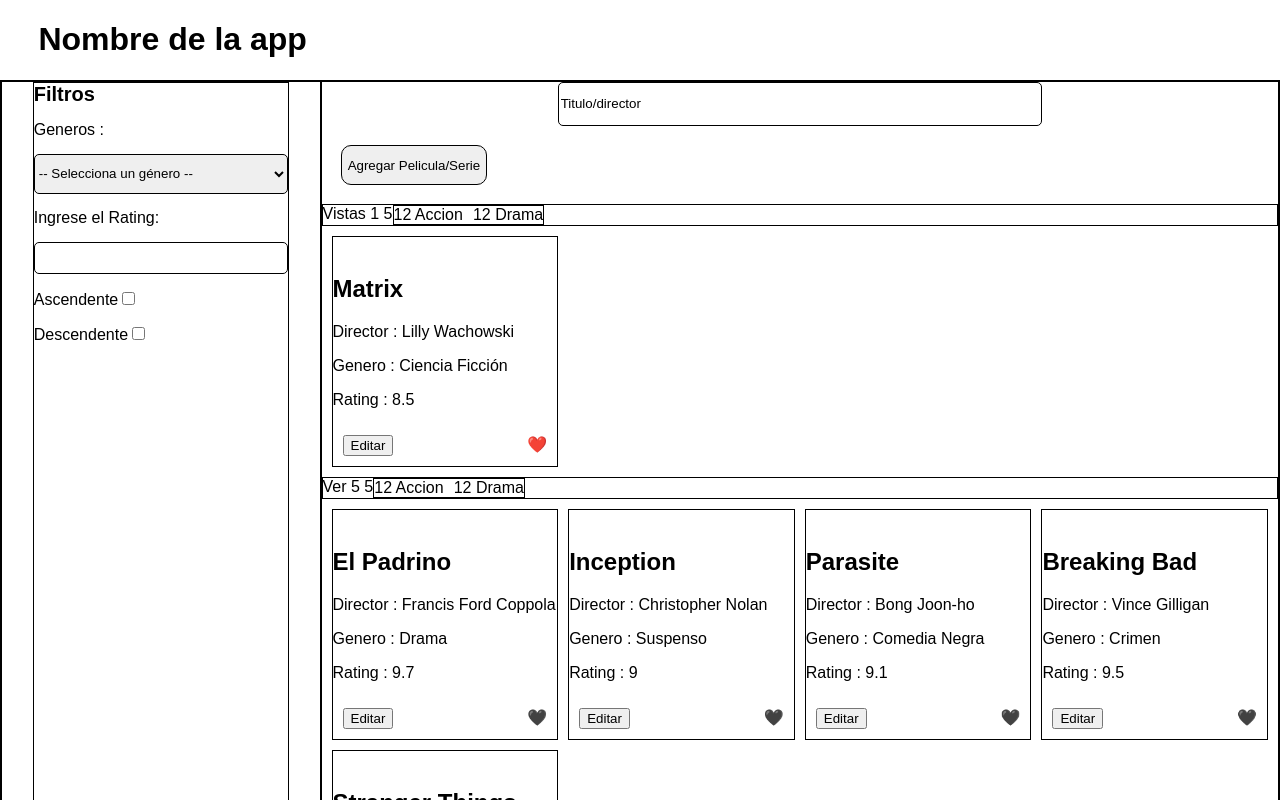
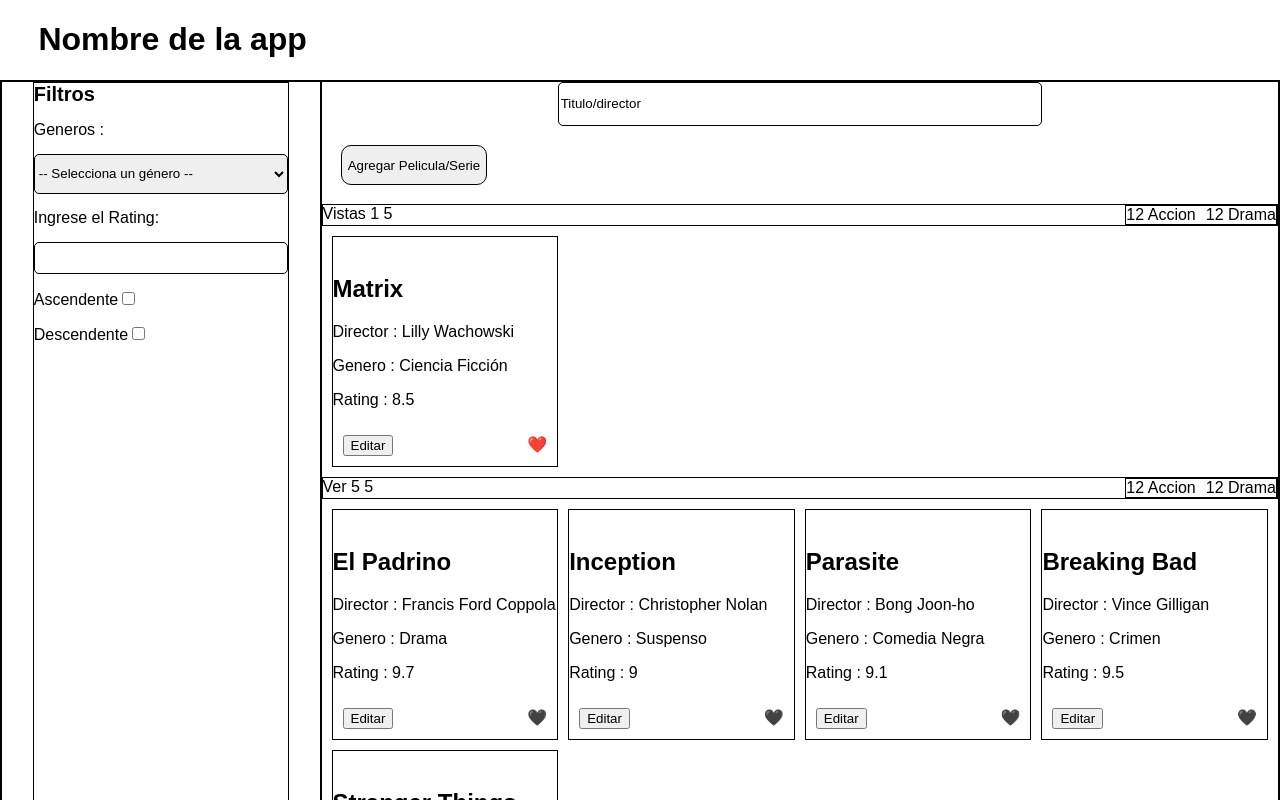
Before and after one commit to Diiegorios46/-1proyect-react-PWA, a React (Vite) app in the folder proyectReact/: page / in a window 1280 px wide. Shown: the top 800 px of the page. Built offline with nearby package versions, Linux system fonts and the light colour scheme.

Commit message:
mejora el formato del componente EstadoVisto y ajusta estilos de contenedor

```diff
--- a/proyectReact/src/Components/EstadoVisto/EstadoVisto.jsx
+++ b/proyectReact/src/Components/EstadoVisto/EstadoVisto.jsx
@@ -5,7 +5,7 @@ const EstadoVisto = ({ estado, cantVista , CantTiposGenero }) => {
     return (
         <div className={Styles.container_vistas}>
 
-            <div> {estado} {cantVista} {CantTiposGenero} </div>
+            <div>{estado} {cantVista} {CantTiposGenero} </div>
 
             <div className={Styles.container_cant_vistas_generos}>
 
--- a/proyectReact/src/Components/EstadoVisto/EstadoVisto.module.css
+++ b/proyectReact/src/Components/EstadoVisto/EstadoVisto.module.css
@@ -4,8 +4,9 @@
     border: 1px solid black;
 }
 
-.container_cant_vistas_generos{
+.container_cant_vistas_generos {
     display: flex;
     border: 1px solid black;
     gap: 10px;
+    margin-left: auto; /* Mueve el contenedor hacia la derecha */
 }
```
